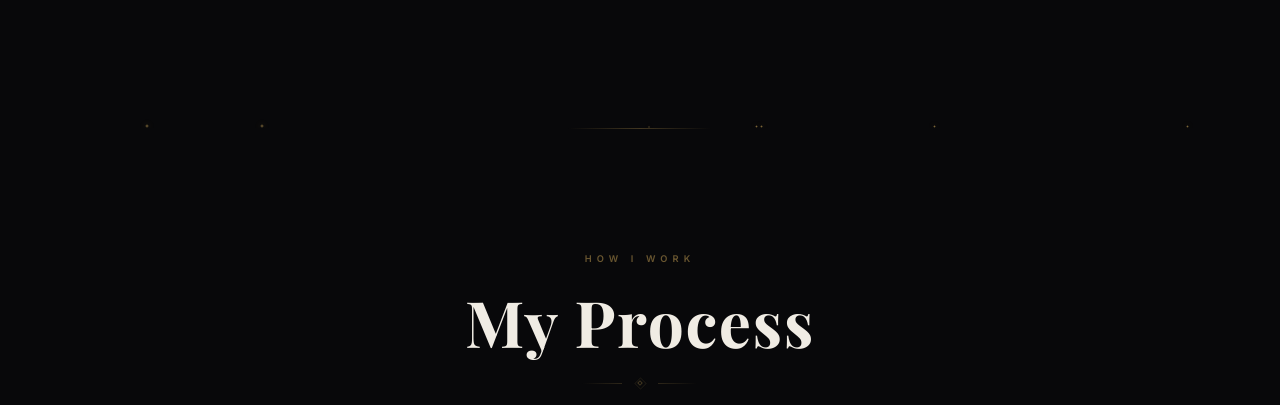
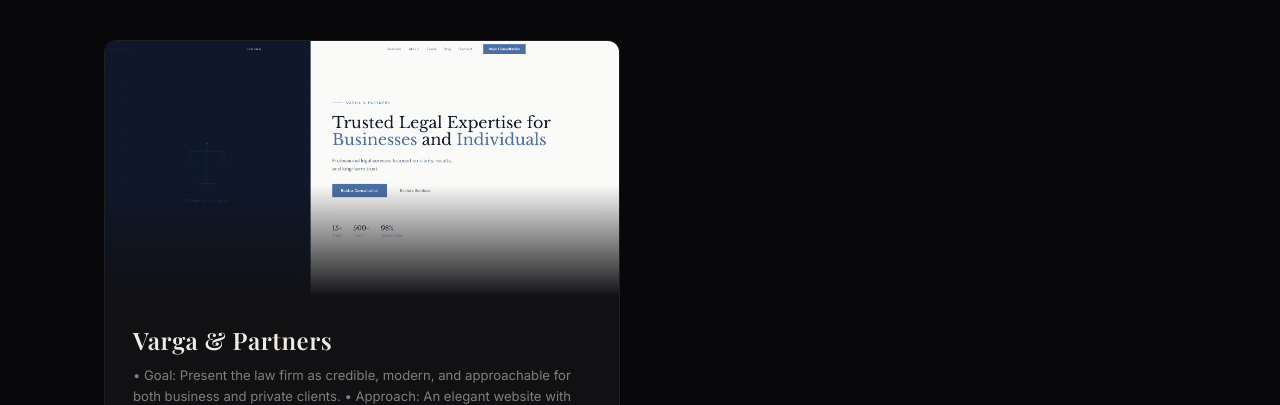
Before and after one commit to wkacs/wk-design, a Next.js app: page / in a window 1280 px wide. Shown: the part 2356-2761 px from the top of the page. Built offline with nearby package versions, Linux system fonts and the light colour scheme; a web font is replaced by a local one.

Commit message:
Refactor code structure for improved readability and maintainability

```diff
--- a/data/projects.ts
+++ b/data/projects.ts
@@ -15,4 +15,11 @@ export const projects: Project[] = [
     url: 'https://ember-oak-zeta.vercel.app/',
     imageUrl: '/emberandoak.png',
   },
+  {
+    id: 'varga-partners',
+    title: 'Varga & Partners',
+    description: '• Goal: Present the law firm as credible, modern, and approachable for both business and private clients.\n• Approach: An elegant website with clear practice areas, detailed team pages, useful blog content, and strong consultation and contact flows.\n• Result: A polished online presence that builds trust quickly and helps turn visitors into consultations.',
+    url: 'https://varga-partners.vercel.app/',
+    imageUrl: '/varga.png',
+  },
 ]
```
Also changed, not shown: pics/varga.png (added), public/varga.png (added).
